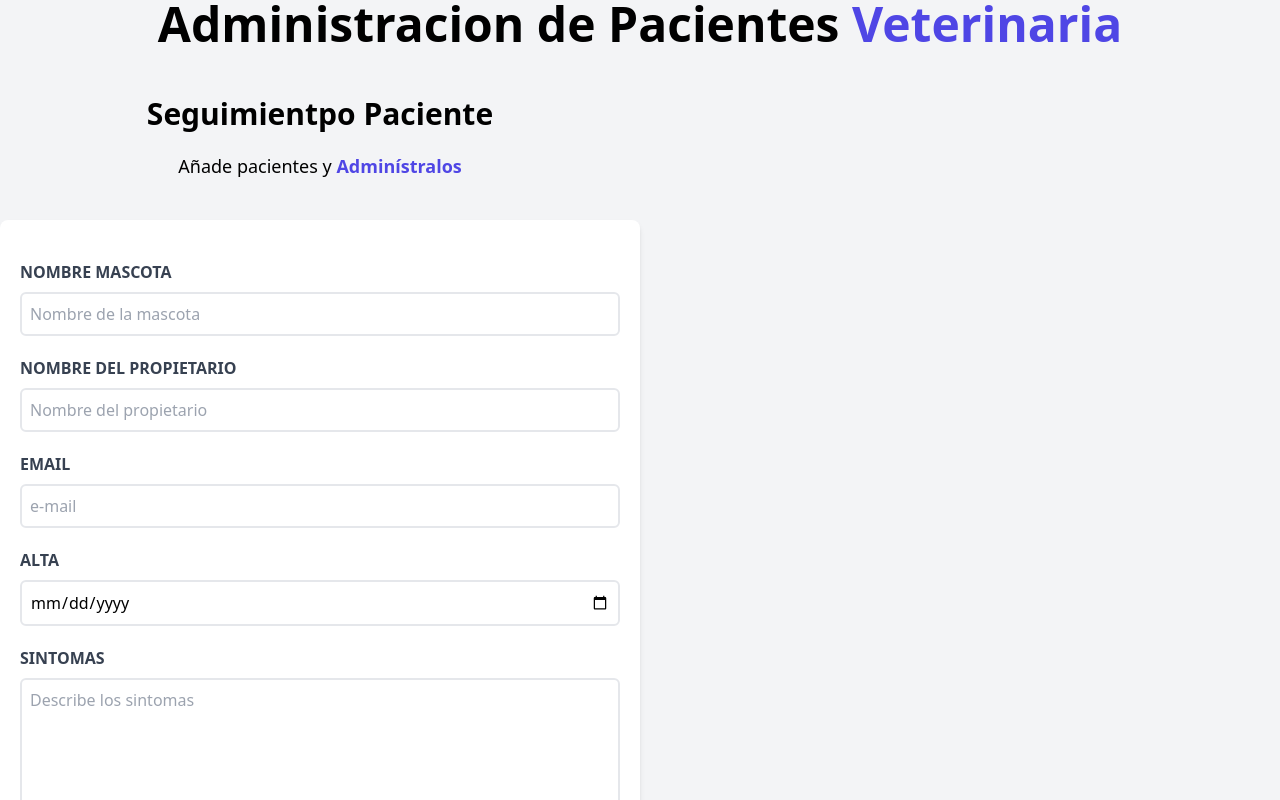
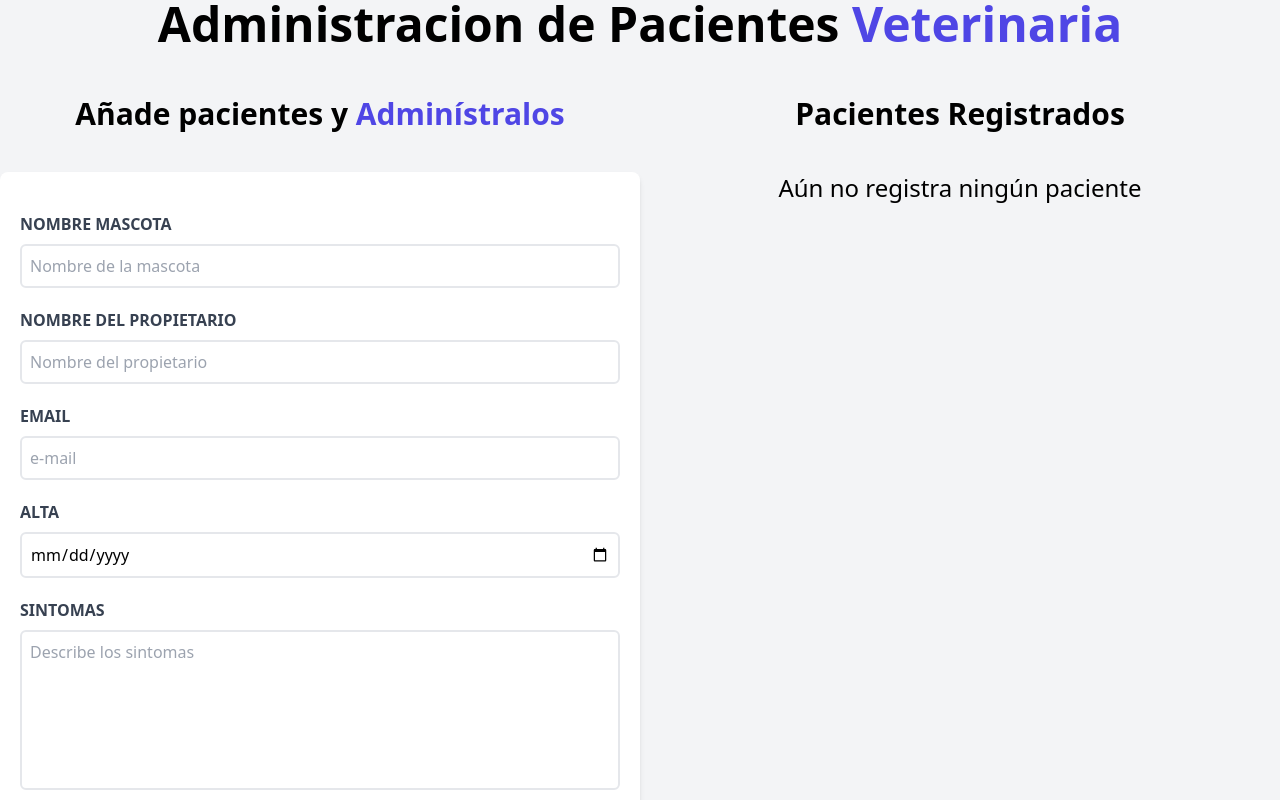
Before and after one commit to Joshjavy/admin-pacientes, a Vue app: page / in a window 1280 px wide. Shown: the top 800 px of the page. Built offline with nearby package versions, Linux system fonts and the light colour scheme.

Commit message:
86. Primeros pasos con el listado de pacientes

```diff
--- a/src/App.vue
+++ b/src/App.vue
@@ -1,6 +1,9 @@
 <script setup>
+  import { ref } from 'vue';
   import Header from './components/Header.vue'
   import Formulario from './components/Formulario.vue'
+
+  const pacientes = ref([])
 </script>
 
 <template>
@@ -9,6 +12,29 @@
 
     <div class="mt-12 md:flex">
       <Formulario />
+
+      <div
+        class="w-1/2 md:w-1/2 md:h-screen overflow-y-scroll"
+      >
+      <h3
+        class="font-black text-3xl text-center"
+      >
+        Pacientes Registrados
+      </h3>
+      <div
+        v-if="pacientes.length >0 "
+      >
+
+      </div>
+      <p
+        v-else class="mt-10 text-2xl text-center"
+      >
+        Aún no registra ningún paciente
+      </p>
+
+
+      </div>
+
     </div>
   </div>
 </template>
--- a/src/components/Formulario.vue
+++ b/src/components/Formulario.vue
@@ -30,14 +30,12 @@ const validar = ()=>{
 <template>
     <div class="w-1/2 md:w/2">
         <h2
-            class="font-black text-3xl text-center"
+            class="font-black text-3xl text-center mb-10"
         >
-            Seguimientpo Paciente
+        Añade pacientes y
+            <span class="text-indigo-600 font-bold">Adminístralos</span>
         </h2>
-        <p class="text-lg mt-5 text-center mb-10">
-            Añade pacientes y
-            <span class="text-indigo-600 font-bold">Adminístralos</span>
-        </p>
+
         <Alerta
             v-if="alerta.mensaje"
             :alerta="alerta"
```
